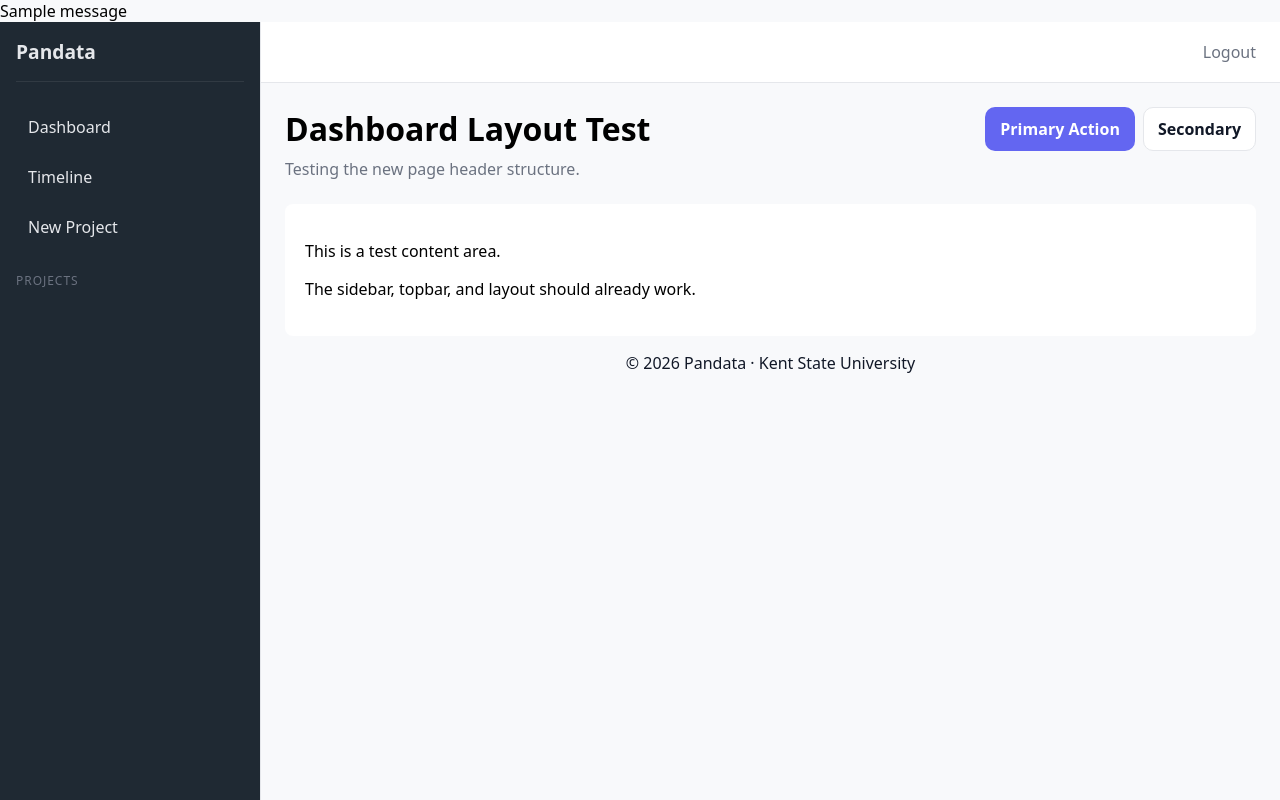
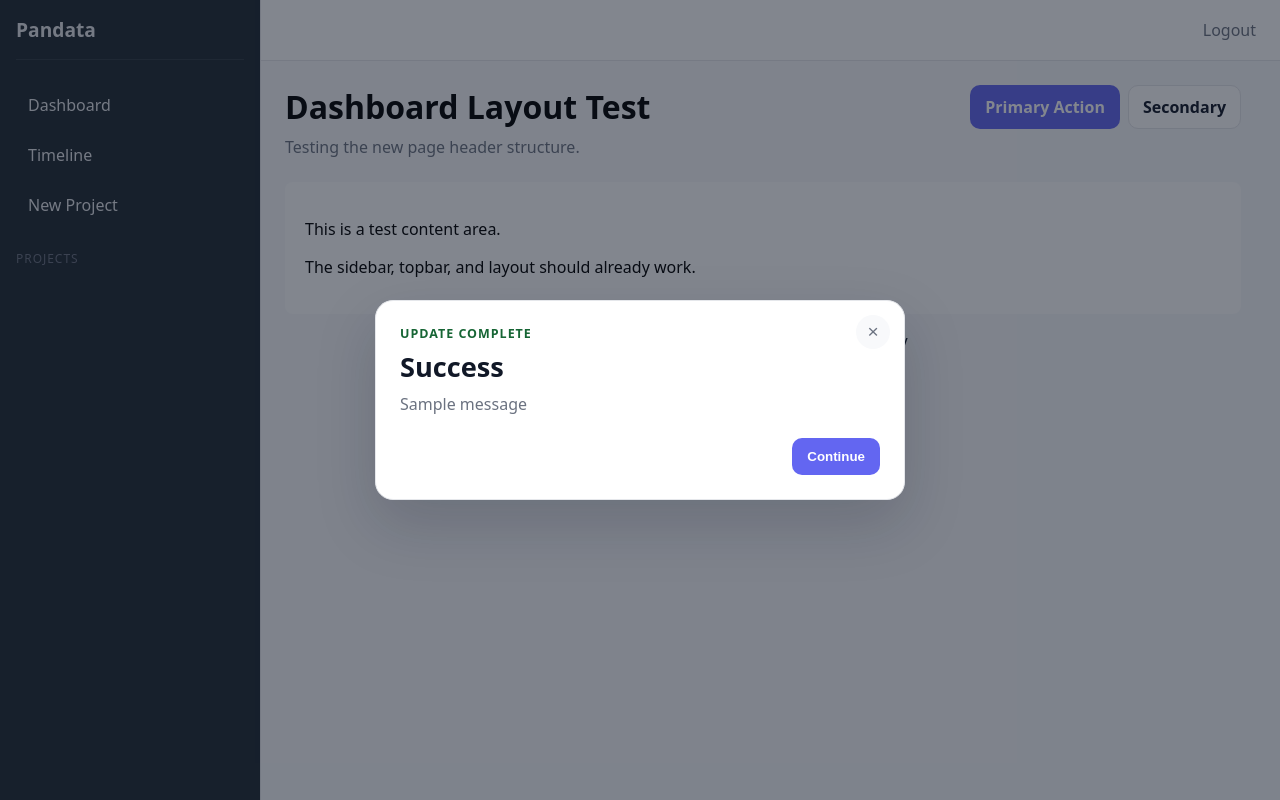
Before and after one commit to PusiaPaker/CDMP, a Flask app: page /debug/layout/ in a window 1280 px wide. Run offline with Flask 3, Linux system fonts and the light colour scheme; one stand-in notice (Sample message) is shown.

Commit message:
pop up message boxes, UI fixes, testing for data importing
- Added pop up message boxes to give user status about their spreadsheet import
- Generated some tests for the data upload (specifically to test robustness of date handling, and unexpected field values)
- Fixed the issue where timeline pages would occupy more space than the others causing sidebar to shrink

```diff
--- a/app/routes/project/finance.py
+++ b/app/routes/project/finance.py
@@ -32,7 +32,7 @@ def finance(project_id):
         category = request.form.get("category", "").strip() or "unspecified"
 
         if not all([expense_name, amount, expense_date, recurrence_type]):
-            flash("Expense name, amount, date, and frequency are required.")
+            flash("Expense name, amount, date, and frequency are required.", "error")
             return redirect(url_for("project.finance", project_id=project_id, tab="expenses"))
 
         cleaned_amount = amount.replace(",", "").replace("$", "")
@@ -49,7 +49,7 @@ def finance(project_id):
                 category=category,
             )
         except (ValueError, InvalidOperation):
-            flash("Could not add expense. Check the amount, date, and frequency.")
+            flash("Could not add expense. Check the amount, date, and frequency.", "error")
             return redirect(url_for("project.finance", project_id=project_id, tab="expenses"))
 
         db.session.add(expense)
--- a/app/src/project/mapper.py
+++ b/app/src/project/mapper.py
@@ -97,7 +97,8 @@ def people_mapping_handler(project_id, rows, mapped_to_index):
     db.session.commit()
 
     return {
-        'created': created_people,
+        'created': assigned,
+        'created_people': created_people,
         'skipped': skipped
     }
 
--- /dev/null
+++ b/app/static/css/components/popup-box.css
@@ -0,0 +1,124 @@
+.popup-box-overlay {
+    position: fixed;
+    inset: 0;
+    z-index: 1000;
+    display: flex;
+    align-items: center;
+    justify-content: center;
+    padding: 24px;
+    background: rgba(17, 24, 39, 0.52);
+}
+
+.popup-box-window {
+    position: relative;
+    width: min(480px, 100%);
+    background: var(--color-surface);
+    border: 1px solid var(--color-border);
+    border-radius: 18px;
+    box-shadow: 0 24px 60px rgba(15, 23, 42, 0.18);
+    padding: 24px;
+}
+
+.popup-box-close {
+    position: absolute;
+    top: 14px;
+    right: 14px;
+    width: 34px;
+    height: 34px;
+    border: 0;
+    border-radius: 999px;
+    background: var(--color-bg);
+    color: var(--color-text-secondary);
+    font-size: 1.2rem;
+    line-height: 1;
+    cursor: pointer;
+}
+
+.popup-box-close:hover {
+    color: var(--color-text-primary);
+}
+
+.popup-box-panel + .popup-box-panel {
+    margin-top: 18px;
+    padding-top: 18px;
+    border-top: 1px solid var(--color-border);
+}
+
+.popup-box-kicker {
+    margin: 0 40px 10px 0;
+    font-size: 0.78rem;
+    font-weight: 700;
+    letter-spacing: 0.08em;
+    text-transform: uppercase;
+    color: var(--color-text-secondary);
+}
+
+.popup-box-panel-success .popup-box-kicker {
+    color: #166534;
+}
+
+.popup-box-panel-error .popup-box-kicker {
+    color: var(--color-danger);
+}
+
+.popup-box-title {
+    margin: 0 40px 10px 0;
+    color: var(--color-text-primary);
+    font-size: 1.7rem;
+    line-height: 1.1;
+}
+
+.popup-box-body {
+    margin: 0;
+    color: var(--color-text-secondary);
+    line-height: 1.5;
+}
+
+.popup-box-stats {
+    display: grid;
+    grid-template-columns: repeat(2, minmax(0, 1fr));
+    gap: 12px;
+    margin-top: 20px;
+}
+
+.popup-box-stat {
+    padding: 14px;
+    border: 1px solid var(--color-border);
+    border-radius: 14px;
+    background: var(--color-bg);
+}
+
+.popup-box-stat-label {
+    display: block;
+    margin-bottom: 4px;
+    color: var(--color-text-secondary);
+    font-size: 0.8rem;
+    font-weight: 600;
+}
+
+.popup-box-stat-value {
+    display: block;
+    color: var(--color-text-primary);
+    font-size: 1.7rem;
+    line-height: 1.05;
+}
+
+.popup-box-actions {
+    display: flex;
+    justify-content: flex-end;
+    margin-top: 22px;
+}
+
+@media (max-width: 640px) {
+    .popup-box-overlay {
+        padding: 16px;
+    }
+
+    .popup-box-window {
+        padding: 20px;
+    }
+
+    .popup-box-stats {
+        grid-template-columns: 1fr;
+    }
+}
--- a/app/static/css/layout/dashboard.css
+++ b/app/static/css/layout/dashboard.css
@@ -18,18 +18,26 @@ body {
     flex: 1;
     display: flex;
     flex-direction: column;
+    min-width: 0;
 }
 
 .content {
      flex: 1;
      padding: var(--space-lg);
      overflow-y: auto;
+     scrollbar-gutter: stable;
+     min-width: 0;
 }
 
 .content-container {
     max-width: 1200px;
     margin: 0 auto;
     width: 100%;
+    min-width: 0;
+}
+
+.page-content {
+    min-width: 0;
 }
 
 /* For Mobile Devices */
--- a/app/static/css/pages/dashboard/timeline.css
+++ b/app/static/css/pages/dashboard/timeline.css
@@ -3,6 +3,7 @@
     border: 1px solid var(--color-border);
     border-radius: 14px;
     padding: var(--space-lg);
+    min-width: 0;
 }
 
 .timeline-header-row {
@@ -109,6 +110,9 @@
 }
 
 .timeline-shell {
+    width: 100%;
+    max-width: 100%;
+    min-width: 0;
     overflow-x: auto;
 }
 
--- a/app/static/css/pages/project/timeline.css
+++ b/app/static/css/pages/project/timeline.css
@@ -3,6 +3,7 @@
     border: 1px solid var(--color-border);
     border-radius: 14px;
     padding: var(--space-lg);
+    min-width: 0;
 }
 
 .timeline-header-row {
@@ -112,6 +113,9 @@
 }
 
 .timeline-shell {
+    width: 100%;
+    max-width: 100%;
+    min-width: 0;
     overflow-x: auto;
 }
 
--- /dev/null
+++ b/app/static/js/components/popup-box.js
@@ -0,0 +1,26 @@
+const popupBoxOverlay = document.querySelector("[data-popup-box]");
+
+if (popupBoxOverlay) {
+    const closePopupBox = () => {
+        popupBoxOverlay.remove();
+        document.removeEventListener("keydown", onPopupBoxKeyDown);
+    };
+
+    const onPopupBoxKeyDown = (event) => {
+        if (event.key === "Escape") {
+            closePopupBox();
+        }
+    };
+
+    popupBoxOverlay.querySelectorAll("[data-popup-box-close]").forEach((button) => {
+        button.addEventListener("click", closePopupBox);
+    });
+
+    popupBoxOverlay.addEventListener("click", (event) => {
+        if (event.target === popupBoxOverlay) {
+            closePopupBox();
+        }
+    });
+
+    document.addEventListener("keydown", onPopupBoxKeyDown);
+}
--- a/app/templates/base/dashboard.html.j2
+++ b/app/templates/base/dashboard.html.j2
@@ -11,17 +11,75 @@
         <link rel="stylesheet" href="{{ url_for('static', filename='css/components/buttons.css') }}">
         <link rel="stylesheet" href="{{ url_for('static', filename='css/components/cards.css') }}">
         <link rel="stylesheet" href="{{ url_for('static', filename='css/components/footer.css') }}">
+        <link rel="stylesheet" href="{{ url_for('static', filename='css/components/popup-box.css') }}">
 
         {% block extra_css %}{% endblock %}
     </head>
 
     <body>
-        {% with messages = get_flashed_messages() %}
-            {% for message in messages %}
-                <div class="alert alert-warning" role="alert">
-                    {{ message }}
+        {% with popup_messages = get_flashed_messages(with_categories=true) %}
+            {% if popup_messages %}
+                <div class="popup-box-overlay" data-popup-box>
+                    <div class="popup-box-window" role="alertdialog" aria-modal="true">
+                        <button type="button" class="popup-box-close" aria-label="Close" data-popup-box-close>&times;</button>
+
+                        {% for category, message in popup_messages %}
+                            <section class="popup-box-panel popup-box-panel-{{ category|replace('_', '-') }}">
+                                <p class="popup-box-kicker">
+                                    {% if category == "success" %}
+                                        Update Complete
+                                    {% elif category == "error" %}
+                                        Action Needed
+                                    {% else %}
+                                        Notice
+                                    {% endif %}
+                                </p>
+
+                                {% if message is mapping %}
+                                    <h2 class="popup-box-title">{{ message.title }}</h2>
+
+                                    {% if message.body %}
+                                        <p class="popup-box-body">{{ message.body }}</p>
+                                    {% endif %}
+
+                                    {% if message.created is defined or message.skipped is defined %}
+                                        <div class="popup-box-stats">
+                                            {% if message.created is defined %}
+                                                <article class="popup-box-stat">
+                                                    <span class="popup-box-stat-label">Inserted</span>
+                                                    <strong class="popup-box-stat-value">{{ message.created }}</strong>
+                                                </article>
+                                            {% endif %}
+
+                                            {% if message.skipped is defined %}
+                                                <article class="popup-box-stat">
+                                                    <span class="popup-box-stat-label">Skipped</span>
+                                                    <strong class="popup-box-stat-value">{{ message.skipped }}</strong>
+                                                </article>
+                                            {% endif %}
+                                        </div>
+                                    {% endif %}
+                                {% else %}
+                                    <h2 class="popup-box-title">
+                                        {% if category == "error" %}
+                                            Something went wrong
+                                        {% elif category == "success" %}
+                                            Success
+                                        {% else %}
+                                            Notice
+                                        {% endif %}
+                                    </h2>
+                                    <p class="popup-box-body">{{ message }}</p>
+                                {% endif %}
+                            </section>
+                        {% endfor %}
+
+                        <div class="popup-box-actions">
+                            <button type="button" class="button" data-popup-box-close>Continue</button>
+                        </div>
+                    </div>
                 </div>
-            {% endfor %}
+            {% endif %}
         {% endwith %}
 
         <div class="dashboard-layout">
@@ -128,6 +186,7 @@
         </div>
 
         {% block extra_js %}{% endblock %}
+        <script src="{{ url_for('static', filename='js/components/popup-box.js') }}"></script>
         <script src="https://cdn.jsdelivr.net/npm/bootstrap@5.3.0/dist/js/bootstrap.bundle.min.js"></script>
     </body>
 </html>
--- a/app/templates/project/people.html.j2
+++ b/app/templates/project/people.html.j2
@@ -95,5 +95,8 @@
 
     </div>
 
-    <script src='{{ url_for('static', filename='js/components/modal.js') }}'/>
 {% endblock %}
+
+{% block extra_js %}
+    <script src="{{ url_for('static', filename='js/components/modal.js') }}"></script>
+{% endblock %}
```
Also changed, not shown: app/routes/data.py (+28 -4 lines), tests/test_data_imports.py (added, +205 -0 lines), tests/test_project_routes.py (line endings or trailing spaces).
